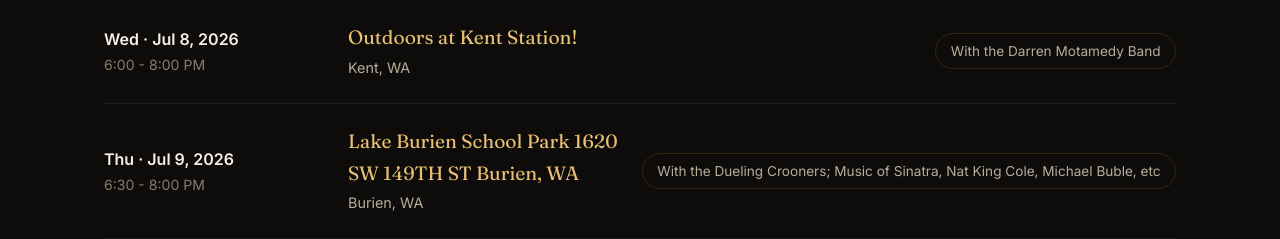
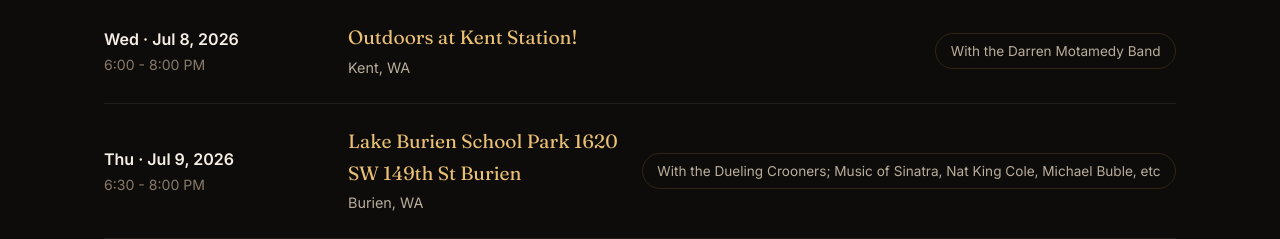
Before and after one commit to gtrpaulj-creator/paul-website, a React (Vite) app: page / in a window 1280 px wide. Shown: the part 3760-3999 px from the top of the page. Built offline with nearby package versions, Linux system fonts and the light colour scheme.

Commit message:
Update data.js
changed all CAPS in the address to normal

```diff
--- a/src/data.js
+++ b/src/data.js
@@ -55,7 +55,7 @@
   {
     date: 'Thu · Jul 9, 2026',
     time: '6:30 - 8:00 PM',
-    venue: 'Lake Burien School Park 1620 SW 149TH ST Burien, WA',
+    venue: 'Lake Burien School Park 1620 SW 149th St Burien',
     city: 'Burien, WA',
     detail: 'With the Dueling Crooners; Music of Sinatra, Nat King Cole, Michael Buble, etc',
   },
```
